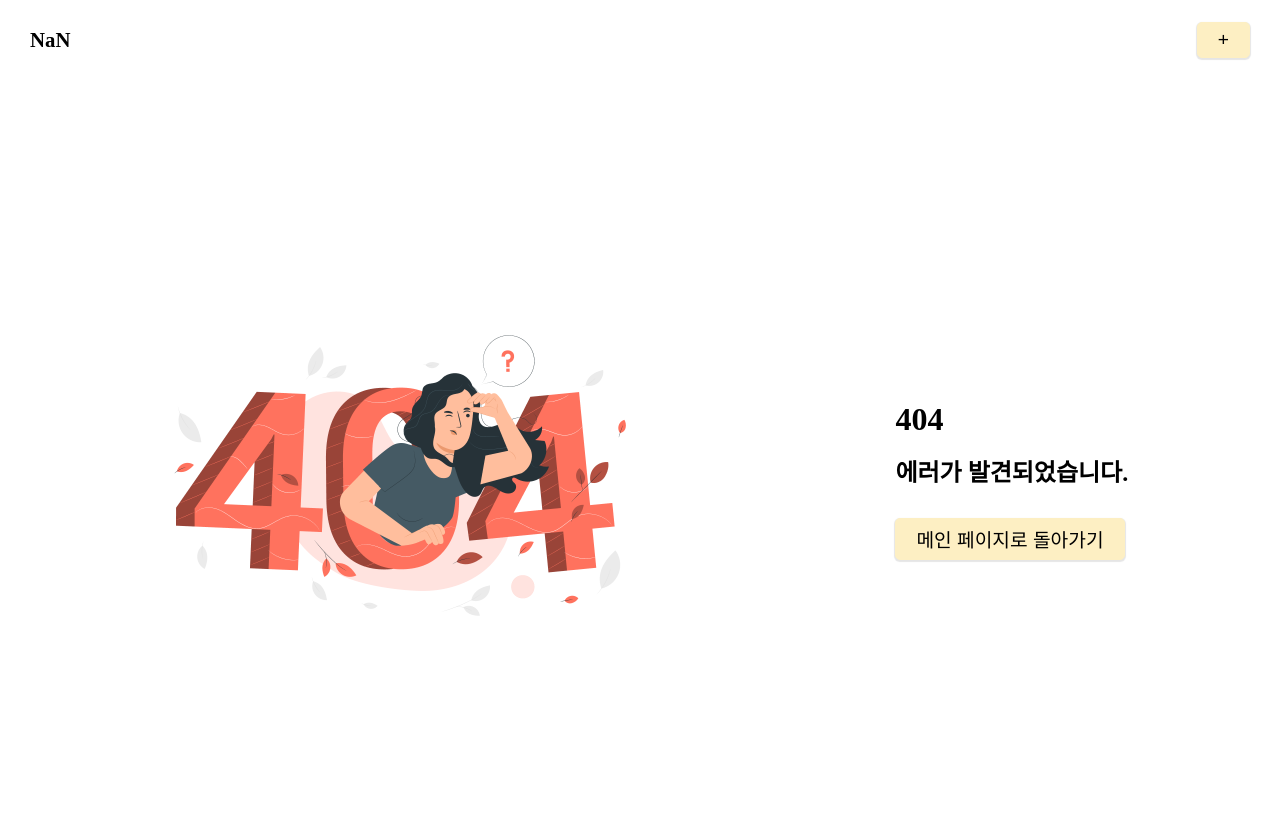
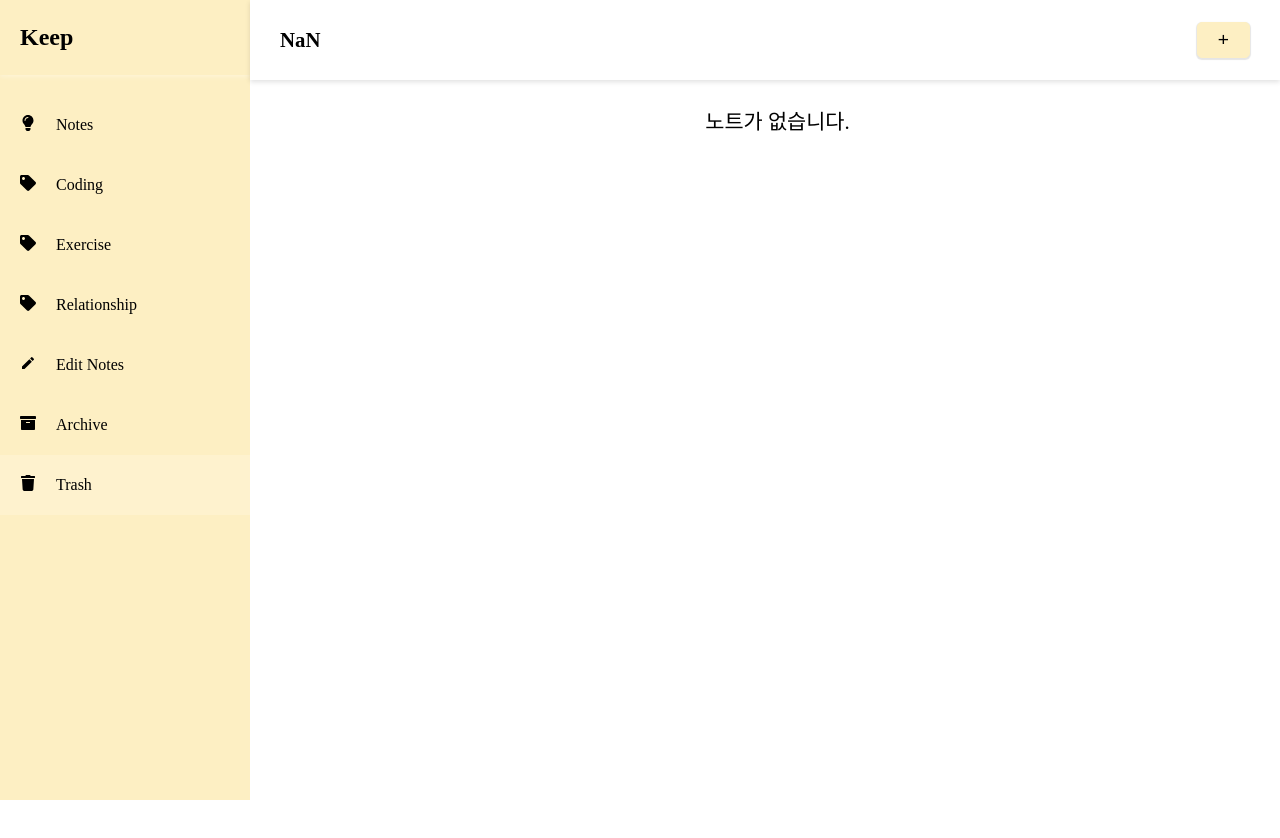
Before and after one commit to kmk0304/react-note-app, a React (Vite) app: page /trash in a window 1280 px wide. Before the commit this address led to /404. Shown: the top 838 px of the page. After the commit the page ends 800 px from the top, so only its background shows below. Built offline with nearby package versions, Linux system fonts and the light colour scheme.

Commit message:
Tarsh 페이지 생성

```diff
--- a/src/App.tsx
+++ b/src/App.tsx
@@ -29,7 +29,7 @@ function App() {
         <Routes>
             <Route path='/' element={<AllNotes/>}/>
             <Route path='/archive' element={<ArchiveNotes/>}/>
-            <Route path='/trach' element={<TrashNotes/>}/>
+            <Route path='/trash' element={<TrashNotes/>}/>
             <Route path='/tag/:name' element={<TagNotes/>}/>
             <Route path='/404' element={<ErrorPage/>}/>
             <Route path='/*' element={<Navigate to= {"/404"}/>}/>
--- a/src/layout/Navbar/Navbar.tsx
+++ b/src/layout/Navbar/Navbar.tsx
@@ -12,7 +12,7 @@ const Navbar = () => {
   const dispatch = useAppDispatch()
   const { pathname, state } = useLocation()
 
-  if(pathname === "404"){
+  if(pathname === "/404"){
     return null
   }
 
--- a/src/layout/Sidebar/Sidebar.tsx
+++ b/src/layout/Sidebar/Sidebar.tsx
@@ -22,7 +22,7 @@ const Sidebar = () => {
   const { tagsList } = useAppSelector(state => state.tags)
   const { pathname } = useLocation()
 
-  if (pathname === "/404") return null
+  if (pathname === "/404") {return null}
 
   return (
     <Container openMenu={isOpen ? "open" : ""}>
@@ -74,7 +74,7 @@ const Sidebar = () => {
           </li>
 
           {/* other items */}
-          {items.map(({ icon, title, id }) => (
+             {items.map(({ icon, title, id }) => (
             <li key={id} onClick={() => dispatch(toggleMenu(false))}>
               <NavLink
                 to={`/${title.toLocaleLowerCase()}`}
--- a/src/pages/TrashNotes/TrashNotes.tsx
+++ b/src/pages/TrashNotes/TrashNotes.tsx
@@ -1,9 +1,22 @@
 import React from 'react'
+import { Container, EmptyMsgBox } from '../../styles/styles';
+import { MainWrapper } from '../../components';
+import { useAppSelector } from '../../hooks/redux';
 
-const TrachNotes = () => {
+const TrashNotes = () => {
+  const { trashNotes } = useAppSelector((state) => state.noteList);
+
   return (
-    <div>TrachNotes</div>
+    <Container>
+      {trashNotes.length === 0 ? (
+        <EmptyMsgBox>노트가 없습니다.</EmptyMsgBox>
+      ) :
+        (
+          <MainWrapper notes={trashNotes} type="trash" />
+        )
+      }
+    </Container>
   )
 }
 
-export default TrachNotes
+export default TrashNotes
```
